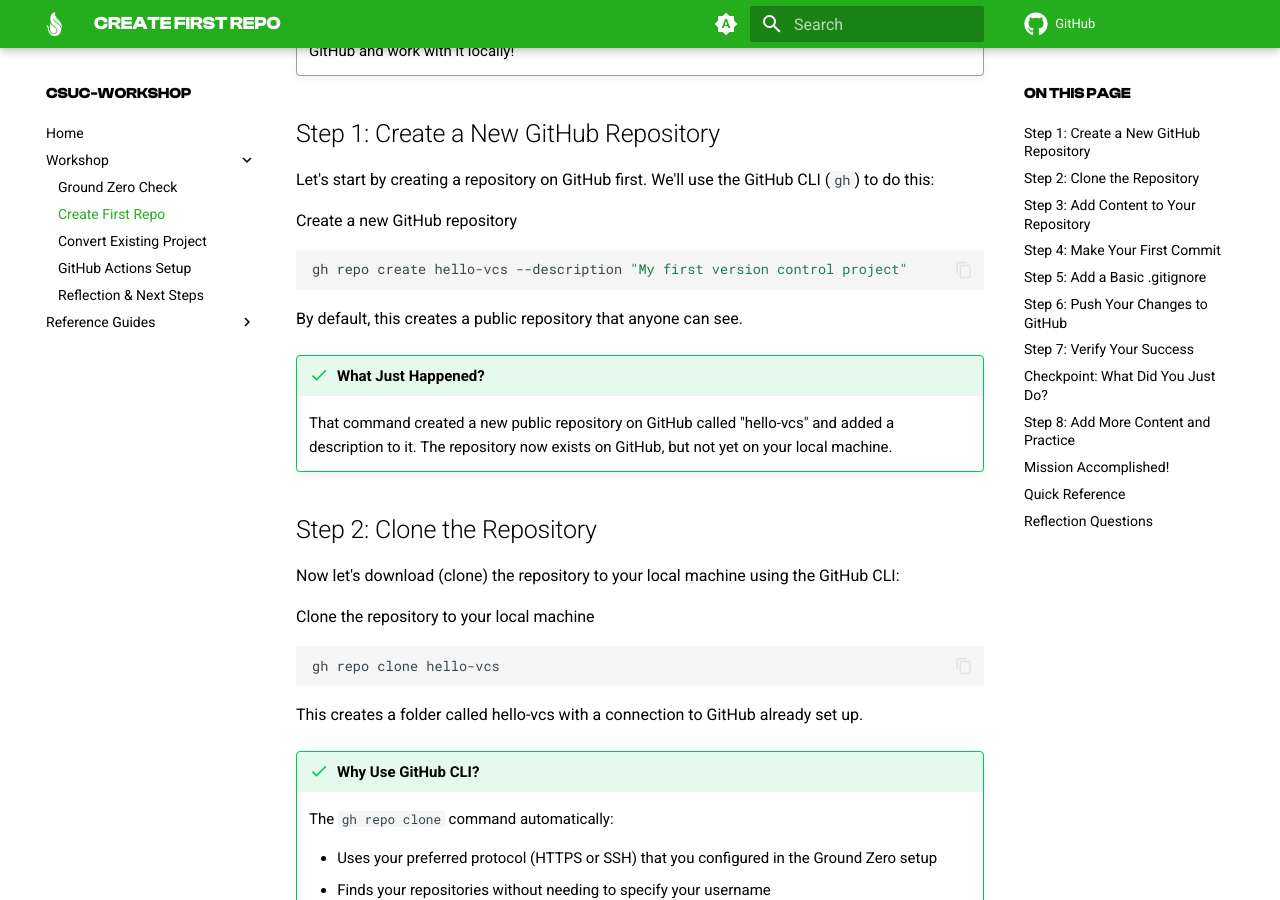
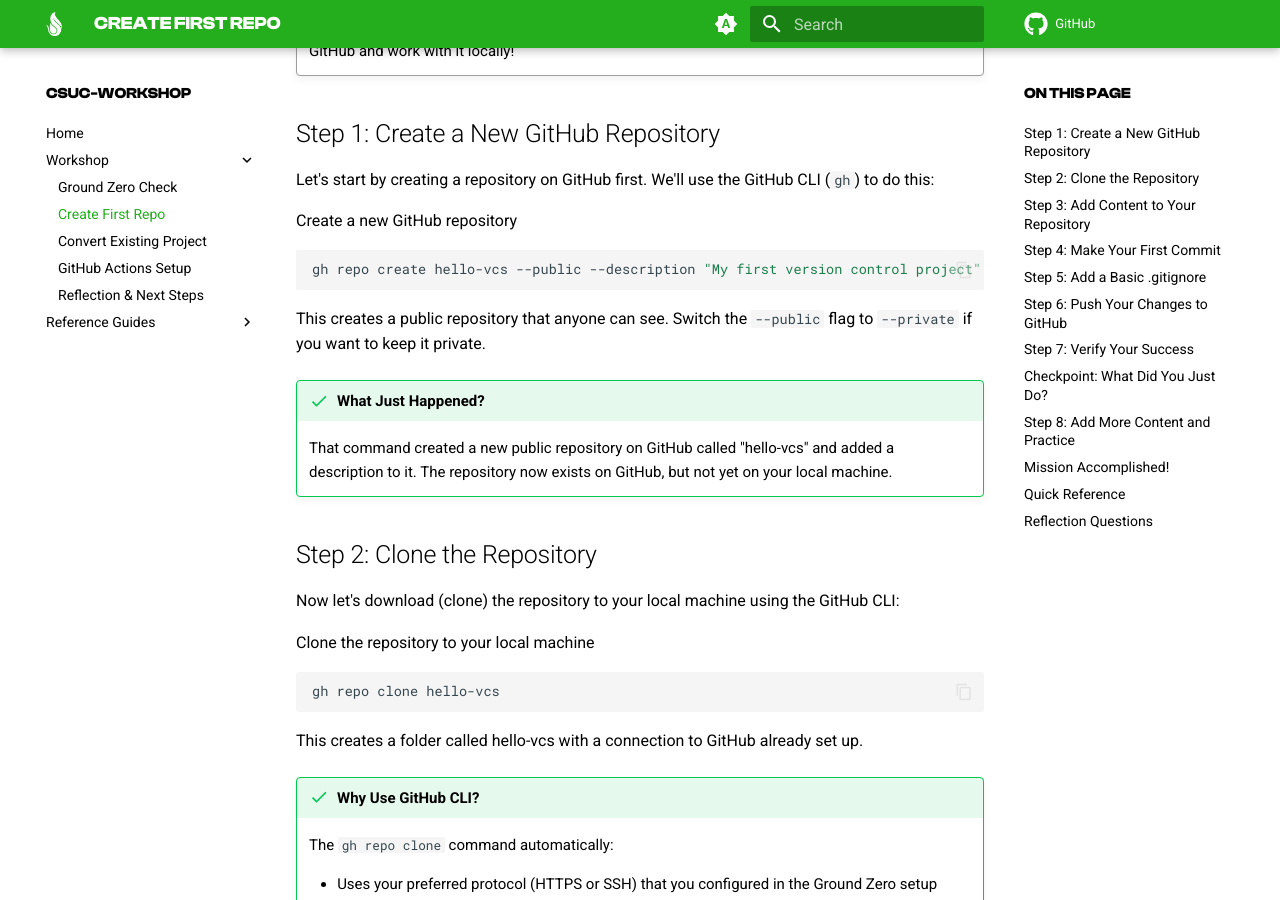
Before and after one commit to liatrio/csuc-workshop, an MkDocs documentation site: the page built from docs/first-repo.md, in a window 1280 px wide and 900 px high, scrolled down 550 px. Built offline with MkDocs 1.6.1 and Material for MkDocs 9.7.7, drawn with Linux system fonts in a browser that asks for light colours; comment, search, counter and statistics services are not loaded.

Commit message:
Added public arg (#6)

````diff
--- a/docs/first-repo.md
+++ b/docs/first-repo.md
@@ -13,10 +13,10 @@ Let's start by creating a repository on GitHub first. We'll use the GitHub CLI (
 
 Create a new GitHub repository
 ```bash
-gh repo create hello-vcs --description "My first version control project"
+gh repo create hello-vcs --public --description "My first version control project"
 ```
 
-By default, this creates a public repository that anyone can see.
+This creates a public repository that anyone can see. Switch the `--public` flag to `--private` if you want to keep it private.
 
 !!! success "What Just Happened?"
     That command created a new public repository on GitHub called "hello-vcs" and added a description to it. The repository now exists on GitHub, but not yet on your local machine.
````
